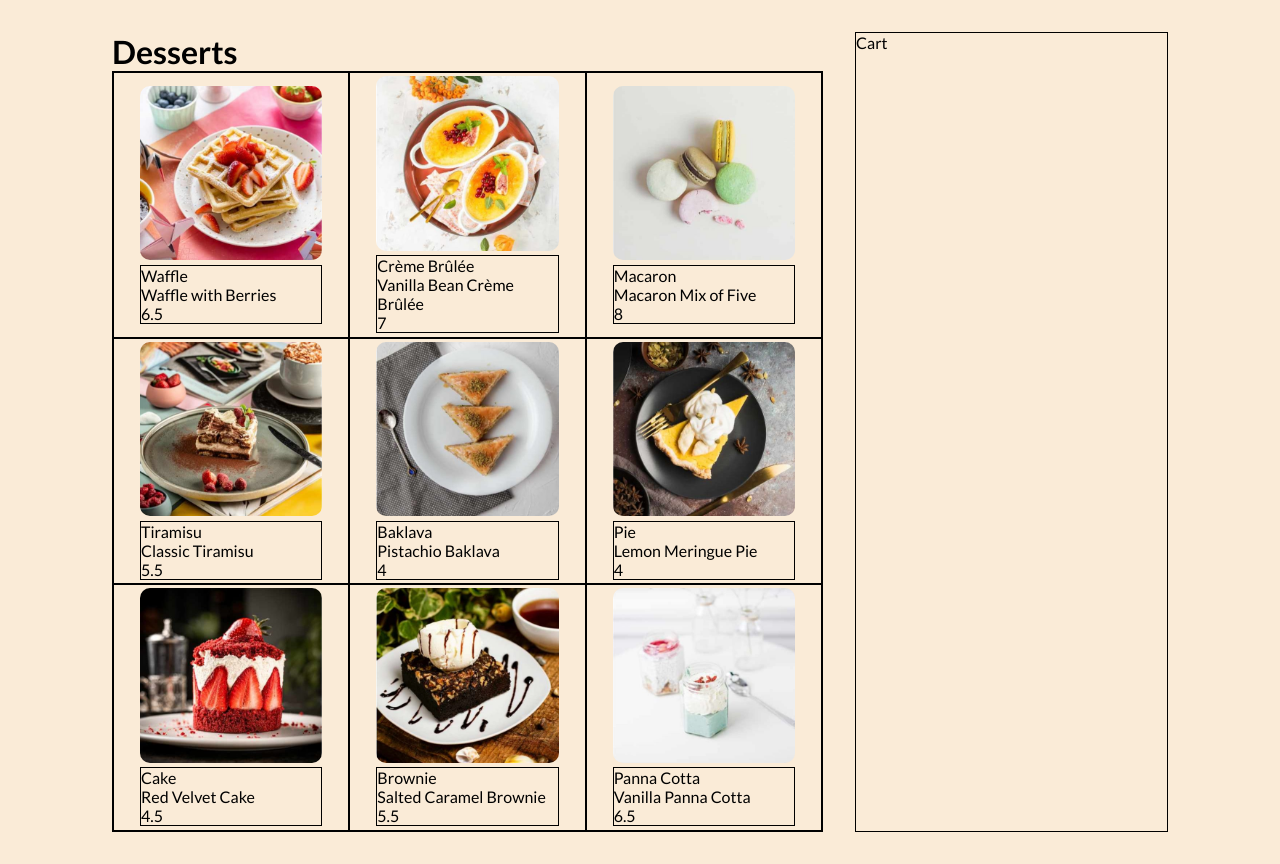
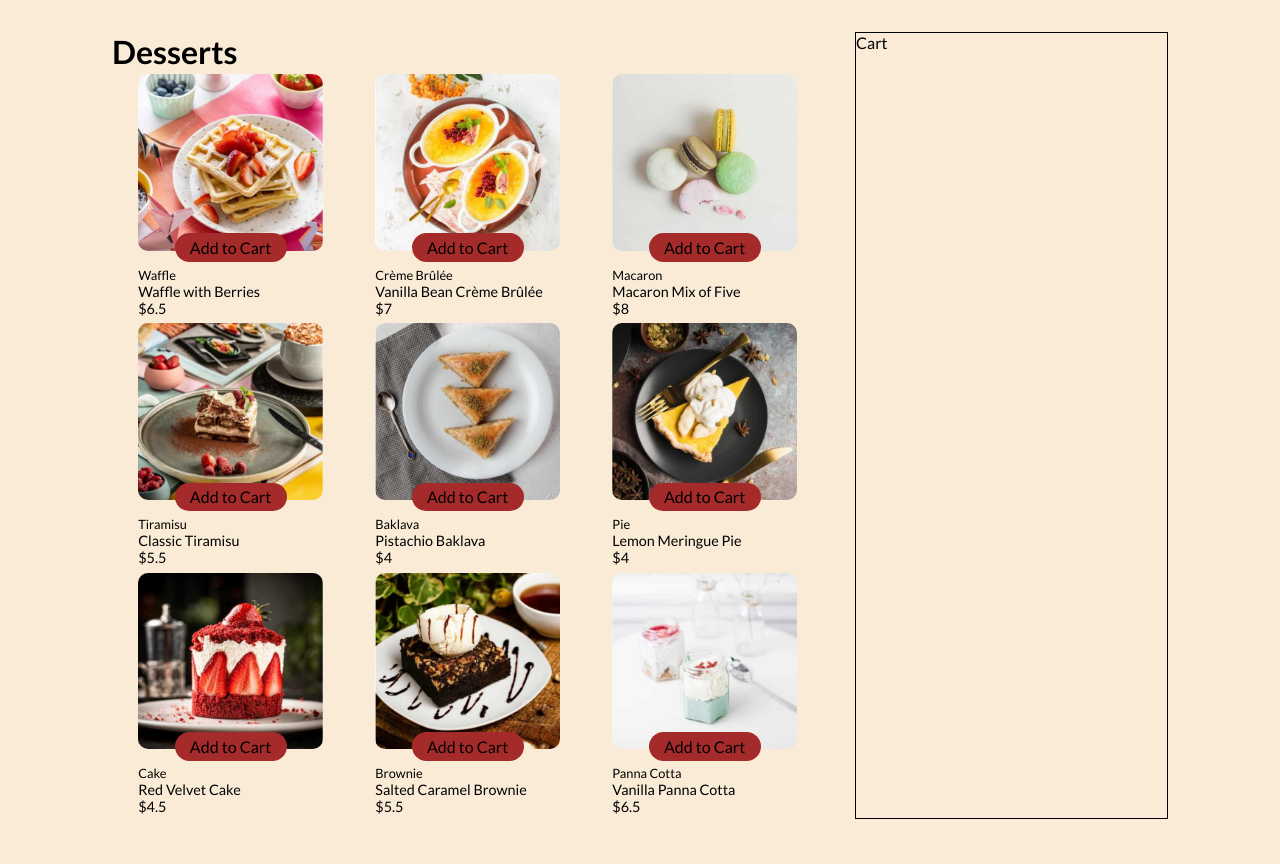
Before and after one commit to dibmarco/frontend-mentor, a React (Create React App) app in the folder 06. product-list-with-cart-main/: page / in a window 1280 px wide. Built offline with nearby package versions, Linux system fonts and the light colour scheme; the HTML template or start-up script is replaced by a standard one.

Commit message:
Update files

```diff
--- a/06. product-list-with-cart-main/src/App.jsx
+++ b/06. product-list-with-cart-main/src/App.jsx
@@ -1,3 +1,5 @@
+import { useState } from "react";
+
 const desserts = [
   {
     name: "Waffle",
@@ -58,28 +60,68 @@ const desserts = [
 function App() {
   return (
     <div className="container">
-      <DessertItem desserts={desserts} />
+      <DessertItems desserts={desserts} />
       <Cart />
     </div>
   );
 }
 
-function DessertItem({ desserts }) {
+function DessertItems({ desserts }) {
   return (
     <div>
       <h1>Desserts</h1>
       <div className="desserts-grid">
         {desserts.map((dessert) => (
-          <div className="dessert-item">
+          <div className="dessert-item" key={dessert.name}>
             <img src={dessert.img} alt={dessert.name} />
-            <div className="dessert-description">
-              <p>{dessert.name}</p>
-              <p>{dessert.description}</p>
-              <p>{dessert.price}</p>
+            <AddToCartBtn name={dessert.name} />
+            <div className="dessert-description-content">
+              <p className="dessert-name">{dessert.name}</p>
+              <p className="dessert-description">{dessert.description}</p>
+              <p className="dessert-price">${dessert.price}</p>
             </div>
           </div>
         ))}
       </div>
+    </div>
+  );
+}
+
+function AddToCartBtn({ name }) {
+  const [openButton, setOpenButton] = useState(false);
+  const [count, setCount] = useState(1);
+
+  function handlePlus() {
+    setCount(() => count + 1);
+  }
+
+  function handleMinus() {
+    if (count <= 1) {
+      setCount(1);
+      setOpenButton(false);
+    } else {
+      setCount(() => count - 1);
+    }
+  }
+
+  function handleClick() {
+    console.log(name); // Log the dessert name to the console
+    setOpenButton(true);
+  }
+
+  return openButton ? (
+    <div className="add-to-cart--btn open">
+      <p className="minus-item" onClick={handleMinus}>
+        -
+      </p>
+      {count}
+      <p className="plus-item" onClick={handlePlus}>
+        +
+      </p>
+    </div>
+  ) : (
+    <div className="add-to-cart--btn" onClick={handleClick}>
+      Add to Cart
     </div>
   );
 }
--- a/06. product-list-with-cart-main/src/index.css
+++ b/06. product-list-with-cart-main/src/index.css
@@ -33,7 +33,7 @@ body {
   min-width: 35rem;
   max-width: 45rem;
 
-  border: 1px solid black;
+  /* border: 1px solid black; */
 }
 
 .dessert-item {
@@ -46,7 +46,7 @@ body {
   /* width: 20rem; */
 
   padding: 0.2rem;
-  border: 1px solid black;
+  /* border: 1px solid black; */
 }
 
 .dessert-item > img {
@@ -54,9 +54,54 @@ body {
   border-radius: 10px;
 }
 
+.dessert-description-content {
+  width: 80%;
+ /*  border: 1px solid black; */
+}
+
+.dessert-name {
+  font-size: 0.8rem;
+}
+
 .dessert-description {
-  width: 80%;
-  border: 1px solid black;
+  font-size: 0.9rem;
+}
+
+.dessert-price {
+  font-size: 0.9rem;
+}
+
+.add-to-cart--btn {
+  display: flex;
+  justify-content: center;
+  align-items: center;
+
+  margin-top: -22px;
+
+  width: 7rem;
+  height: 1.8rem;
+  background-color: brown;
+  color: black;
+
+
+  border-radius: 200px;
+  cursor: pointer;
+}
+
+.open {
+  gap: 1rem;
+}
+
+.minus-item, .plus-item {
+  display: flex;
+  justify-content: center;
+  align-items: center;
+
+  width: 1.1rem;
+  height: 1.1rem;
+  padding: 0.3rem;
+  border: 1px solid rgba(196, 176, 176, 0.5);
+  border-radius: 50%;
 }
 
 .cart {
```
